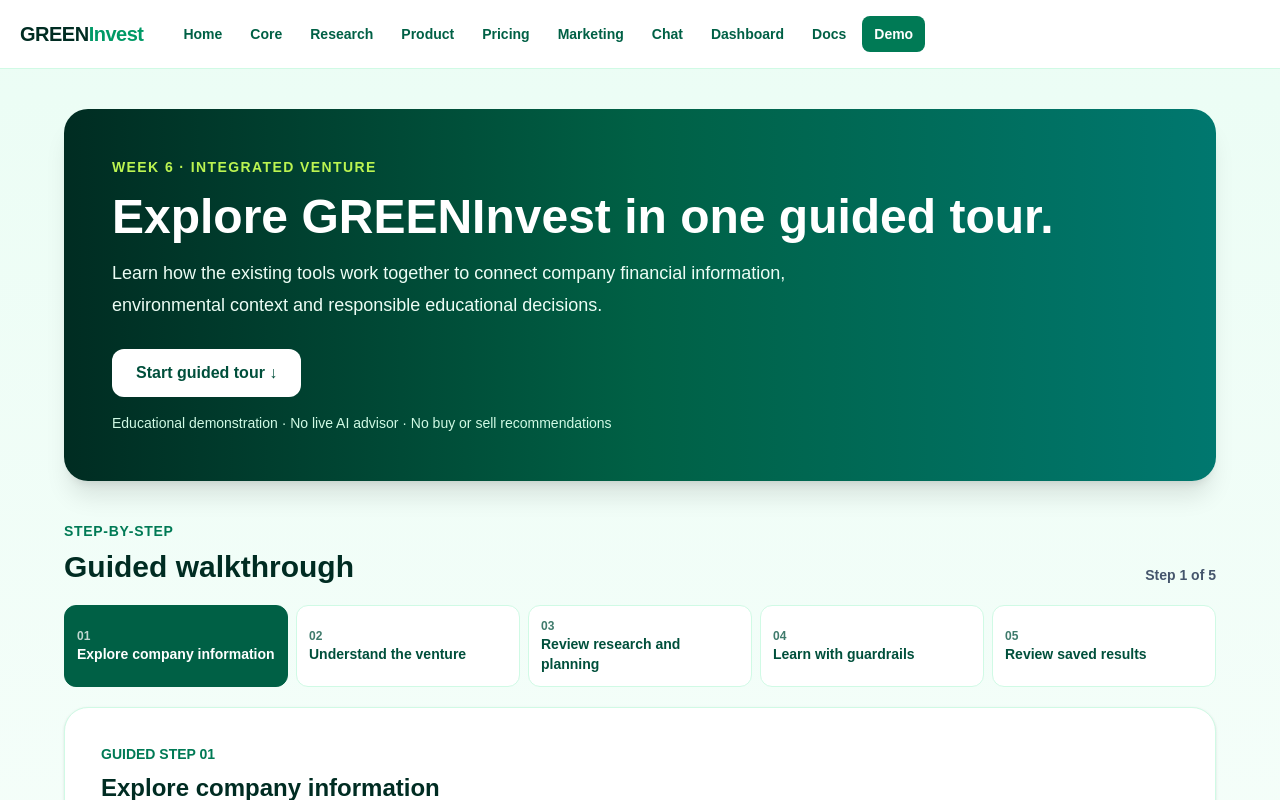
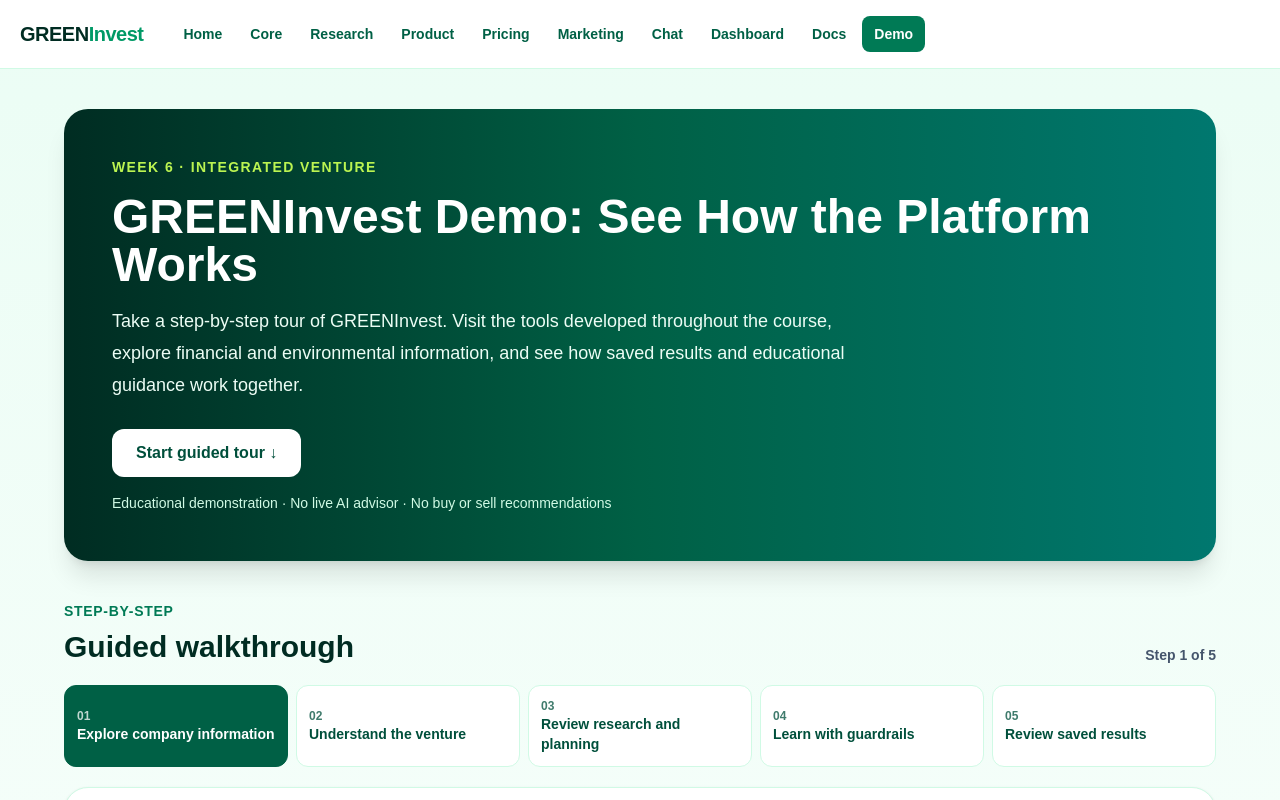
Before and after one commit to sofiacoria-afk/GreenInvest, a Next.js app: page /demo in a window 1280 px wide. Shown: the top 800 px of the page. Built offline with nearby package versions, Linux system fonts and the light colour scheme.

Commit message:
Week 6: clarify demo title and guided walkthrough introduction

```diff
--- a/src/app/demo/page.tsx
+++ b/src/app/demo/page.tsx
@@ -48,10 +48,10 @@ export default function DemoPage() {
       <div className="mx-auto max-w-6xl">
         <section className="rounded-3xl bg-gradient-to-r from-emerald-950 via-emerald-800 to-teal-700 p-8 text-white shadow-xl sm:p-12">
           <p className="text-sm font-bold uppercase tracking-widest text-lime-300">Week 6 · Integrated Venture</p>
-          <h1 className="mt-4 text-4xl font-extrabold sm:text-5xl">Explore GREENInvest in one guided tour.</h1>
+          <h1 className="mt-4 text-4xl font-extrabold sm:text-5xl">GREENInvest Demo: See How the Platform Works</h1>
           <p className="mt-4 max-w-3xl text-lg leading-8 text-emerald-50">
-            Learn how the existing tools work together to connect company financial information,
-            environmental context and responsible educational decisions.
+            Take a step-by-step tour of GREENInvest. Visit the tools developed throughout the course,
+            explore financial and environmental information, and see how saved results and educational guidance work together.
           </p>
           <a href="#guided-tour" className="mt-7 inline-flex rounded-xl bg-white px-6 py-3 font-bold text-emerald-900 hover:bg-emerald-50">Start guided tour ↓</a>
           <p className="mt-4 text-sm text-emerald-100">Educational demonstration · No live AI advisor · No buy or sell recommendations</p>
```
